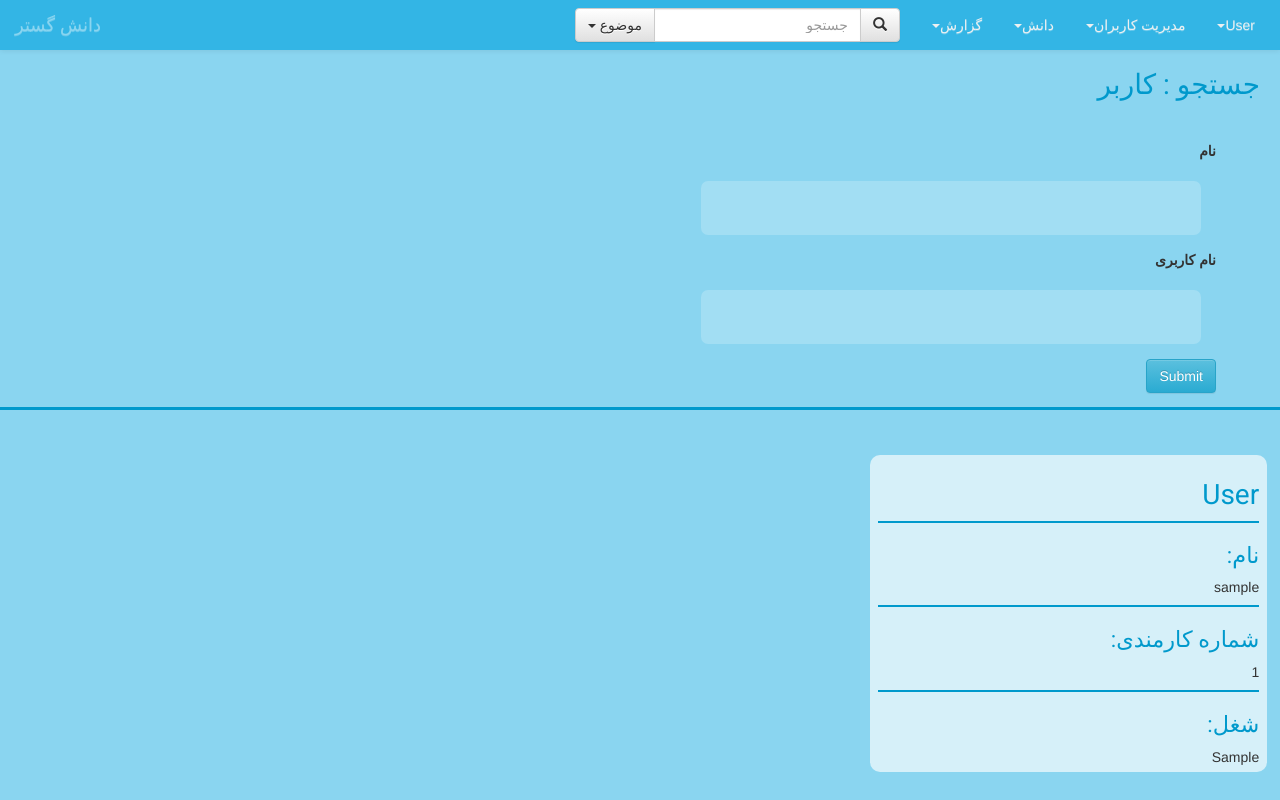
After one commit to OOD-2015-Edalat-Kasnavi/OOD-project, a Django app: a page that uses users/templates/user/search-user.html in a window 1280 px wide. The commit adds this page. Run offline with Django 3.2, Linux system fonts and the light colour scheme; a user stored in the database is signed in; tables that the repository leaves empty hold one stand-in row (values such as "Sample post"); some libraries are stand-ins or nearby versions.

Commit message:
show user profile search user

```diff
--- a/knowledge/templates/knowledge/util/folded-single-knowledge.html
+++ b/knowledge/templates/knowledge/util/folded-single-knowledge.html
@@ -1,6 +1,6 @@
 {% load humanize %}
 
-<div class="single-block folded-knowledge">
+<div class="single-block folded2-block">
 	<div class="subject">
 		<a href="{% url 'show-knowledge' knowledge.id %}"><h1>{{ knowledge.subject }} :</h1></a>
 
--- a/knowledge/templates/knowledge/util/folded-single-source.html
+++ b/knowledge/templates/knowledge/util/folded-single-source.html
@@ -1,4 +1,4 @@
-<div class="source single-block folded-source">
+<div class="source single-block folded3-block">
 	<div class="source-subject">
 		<a href="{% url 'show-source' source.id %}"><h1>{{ source.subject }}</h1></a>
 
--- a/knowledge/urls.py
+++ b/knowledge/urls.py
@@ -18,7 +18,6 @@ urlpatterns = [
     url(r'^source/(?P<source_id>\d+)/$', knowledge.views.showSource, name='show-source'),
 
     url(r'^search/knowledge/$', knowledge.views.showSearchKnowledge, name='show-search-knowledge'),
-    url(r'^search/user/$', emptyFunc, name='show-search-user'),
     url(r'^search/source/$', knowledge.views.showSearchSource, name='show-search-source'),
 
 
--- a/static/CSS/dynamic.css
+++ b/static/CSS/dynamic.css
@@ -179,13 +179,13 @@ h2.title{
 	color: rgb( 0,153,204);
 	padding: 0px 20px;
 }
-.single-block.folded-knowledge{
+.single-block.folded2-block {
 	float: right;
 	width: 46%;
 	margin-left: 2%;
 	margin-right: 2%;
 }
-.single-block.folded-source{
+.single-block.folded3-block {
 	float: right;
 	width: 31%;
 	margin-left: 1%;
--- a/users/models.py
+++ b/users/models.py
@@ -2,6 +2,7 @@ from datetime import datetime
 
 from django.db import models
 from django.contrib.auth.models import User, AnonymousUser
+from django.contrib.auth import authenticate
 
 
 ###################  User  ###################
--- /dev/null
+++ b/users/templates/user/search-user.html
@@ -0,0 +1,25 @@
+{% extends 'base.html' %}
+
+{% block content %}
+	<h2 class="h-title" dir="rtl">جستجو : کاربر</h2>
+	<form method="get" action="{% url 'show-search-user' %}">
+		<div class="form-container">
+			<!-- name -->
+			<p><label for="id_name">نام</label></p>
+			<p><input class="form-input" id="id_name" maxlength="255" name="name" type="text"></p>
+
+			<!-- username -->
+			<p><label for="id_username">نام کاربری</label></p>
+			<p><input class="form-input" id="id_username" maxlength="255" name="username" type="text"></p>
+
+			<p ><input type='submit' class="btn btn-info"></p>
+		</div>
+	</form>
+	<hr class="content-divider"/>
+
+	{% for usr in kusers %}
+		{% include 'user/util/single-user-profile.html' with kuser=usr folded=True %}
+	{% endfor %}
+
+
+{% endblock %}
--- /dev/null
+++ b/users/templates/user/util/single-user-profile.html
@@ -0,0 +1,30 @@
+
+<div class="user-profile single-block {% if folded %}folded3-block{% endif %}">
+	<div class="user-real-name">
+		<a href="{% url 'show-user-profile'  kuser.id %}"><h1>{{ kuser.realName }}</h1></a>
+	</div>
+
+	<hr class='block-part-divider'>
+	<div class="user-name">
+		<h2>نام: </h2>
+		<span> {{ kuser.user.username }}</span>
+	</div>
+
+	<hr class='block-part-divider'>
+	<div class="user-employee-id">
+		<h2>شماره کارمندی: </h2>
+		<span> {{ kuser.employeeId }}</span>
+	</div>
+
+	<hr class='block-part-divider'>
+	<div class="user-job">
+		<h2>شغل: </h2>
+		<span> {{ kuser.job }}</span>
+	</div>
+
+{#		<hr class='block-part-divider'>#}
+{#		<div class="user-status">#}
+{#			<h2>وضعیت: </h2>#}
+{#			<span> {{ kuser.status }}</span>#}
+{#		</div>#}
+</div>
--- a/users/urls.py
+++ b/users/urls.py
@@ -21,4 +21,6 @@ urlpatterns = [
     url(r'^logout/$', users.views.logoutAj, name='logout'),
     url(r'^base/$', users.views.baseView, name='base-view'),
     url(r'^user-profile/(?P<user_id>\d+)$', users.views.userProfileView, name='show-user-profile'),
+
+    url(r'^search/user/$', users.views.searchUser, name='show-search-user'),
 ]
--- a/users/views.py
+++ b/users/views.py
@@ -1,8 +1,9 @@
 import users.models
 import knowledge.models
+import knowledge.engine
 
-from django.shortcuts import render
 from django.http import HttpResponseRedirect, Http404
+from django.shortcuts import render, get_object_or_404
 from django.contrib.auth.decorators import login_required
 from django.core.urlresolvers import reverse as urlReverse
 from django.contrib.auth import authenticate, login, logout
@@ -65,5 +66,27 @@ def baseView(request):
 
 		}) )
 
+
+@login_required()
 def userProfileView(request, user_id):
-	raise Http404
+	usr = get_object_or_404(users.models.KUser, pk=user_id)
+	print('show user profile')
+
+	return render(request, 'user/show-user-profile.html', addUserInfoContext(request, {
+		'page_title': usr.realName,
+		'kuser': usr,
+	}))
+
+
+@login_required()
+def searchUser(request):
+	print('search user')
+	if request.method == 'POST':
+		raise Http404
+
+	kusers = knowledge.engine.SearchEngine.searchUser(request.GET)
+
+	return render(request, 'user/search-user.html', addUserInfoContext(request, {
+		'page_title': 'Search user',
+		'kusers': kusers,
+	}))
```
Also changed, not shown: users/templates/user/show-user-profile.html (added, +14 -0 lines).
